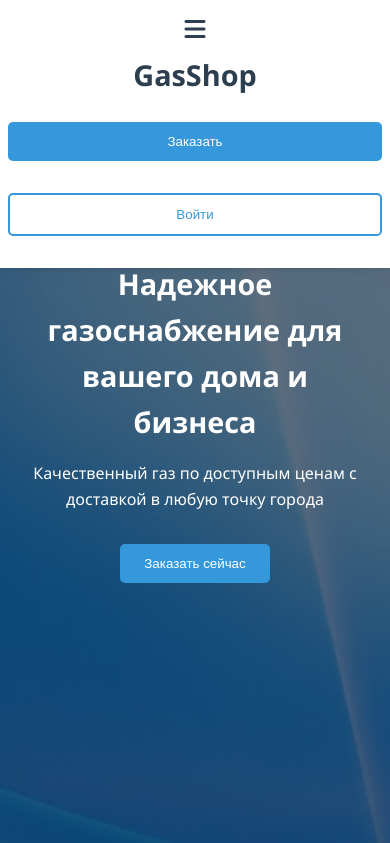
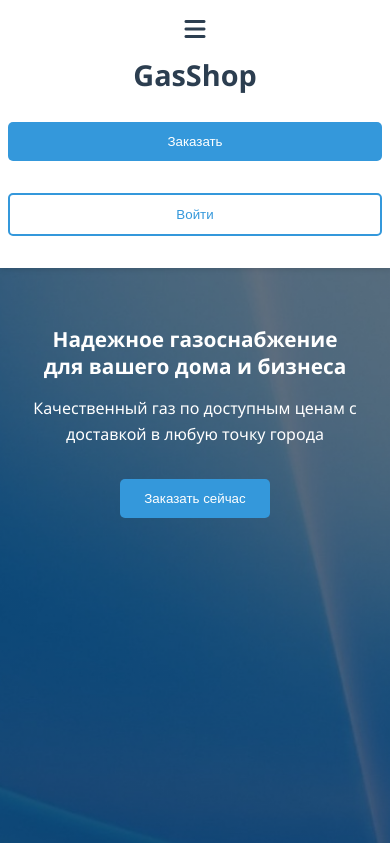
Before and after one commit to Top4el/gasshop.github.io, a Flask app: page / in a window 390 px wide. Shown: the top 843 px of the page. Run offline with Flask 2, Linux system fonts and the light colour scheme.

Commit message:
Update styles.css

```diff
--- a/static/css/styles.css
+++ b/static/css/styles.css
@@ -115,7 +115,7 @@ body {
 }
 
 .hero-content h1 {
-    font-size: 3rem;
+    font-size: 1.8rem;
     margin-bottom: 1rem;
 }
 
@@ -357,7 +357,7 @@ body {
     }
 
     .hero-content h1 {
-        font-size: 2rem;
+        font-size: 1.8rem;
         padding: 0 1rem;
     }
 
@@ -399,7 +399,8 @@ body {
 /* Дополнительные стили для очень маленьких экранов */
 @media (max-width: 480px) {
     .hero-content h1 {
-        font-size: 1.8rem;
+        font-size: 1.3rem;
+        line-height: 1.3;
     }
 
     .products h2,
```
